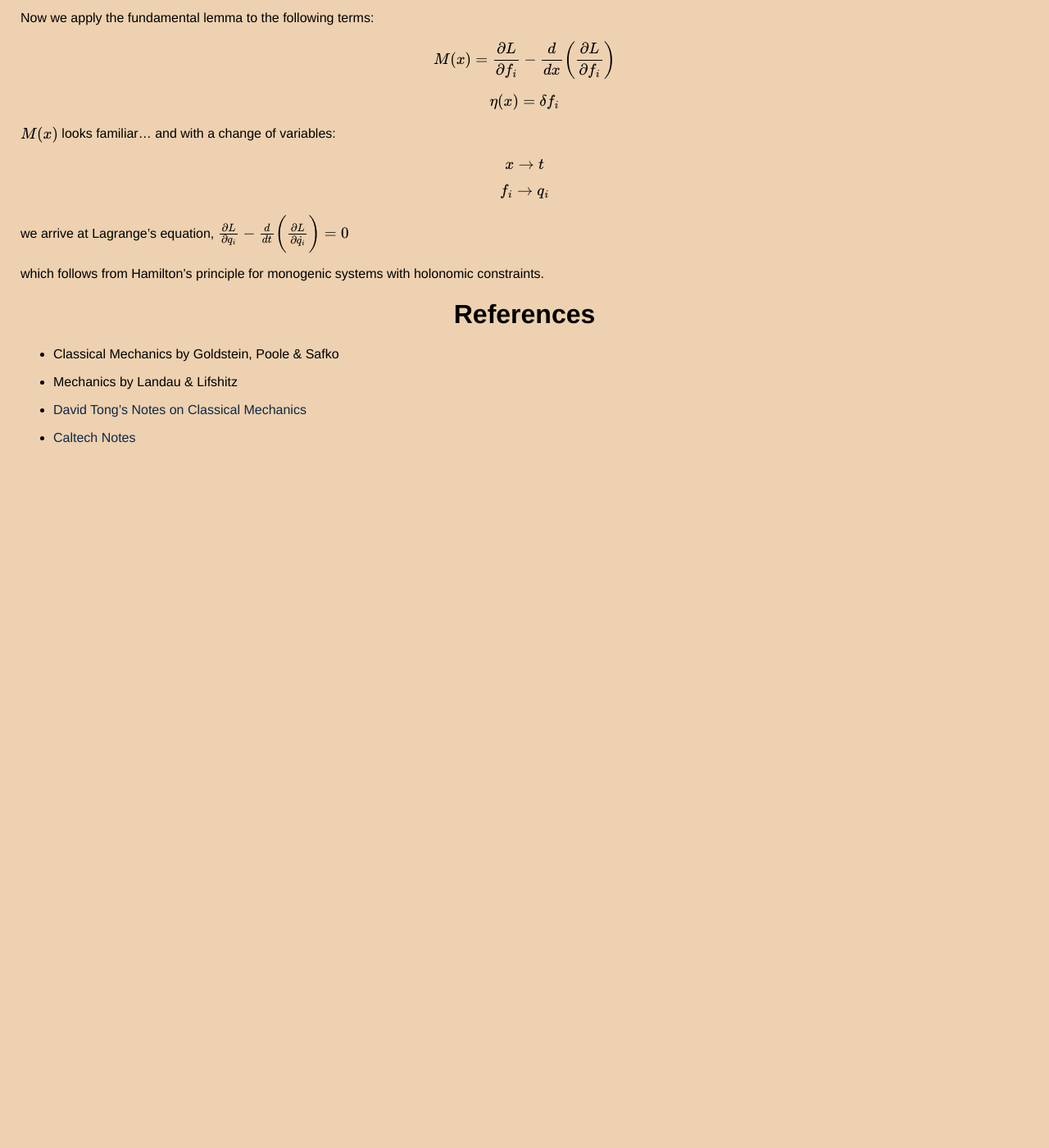
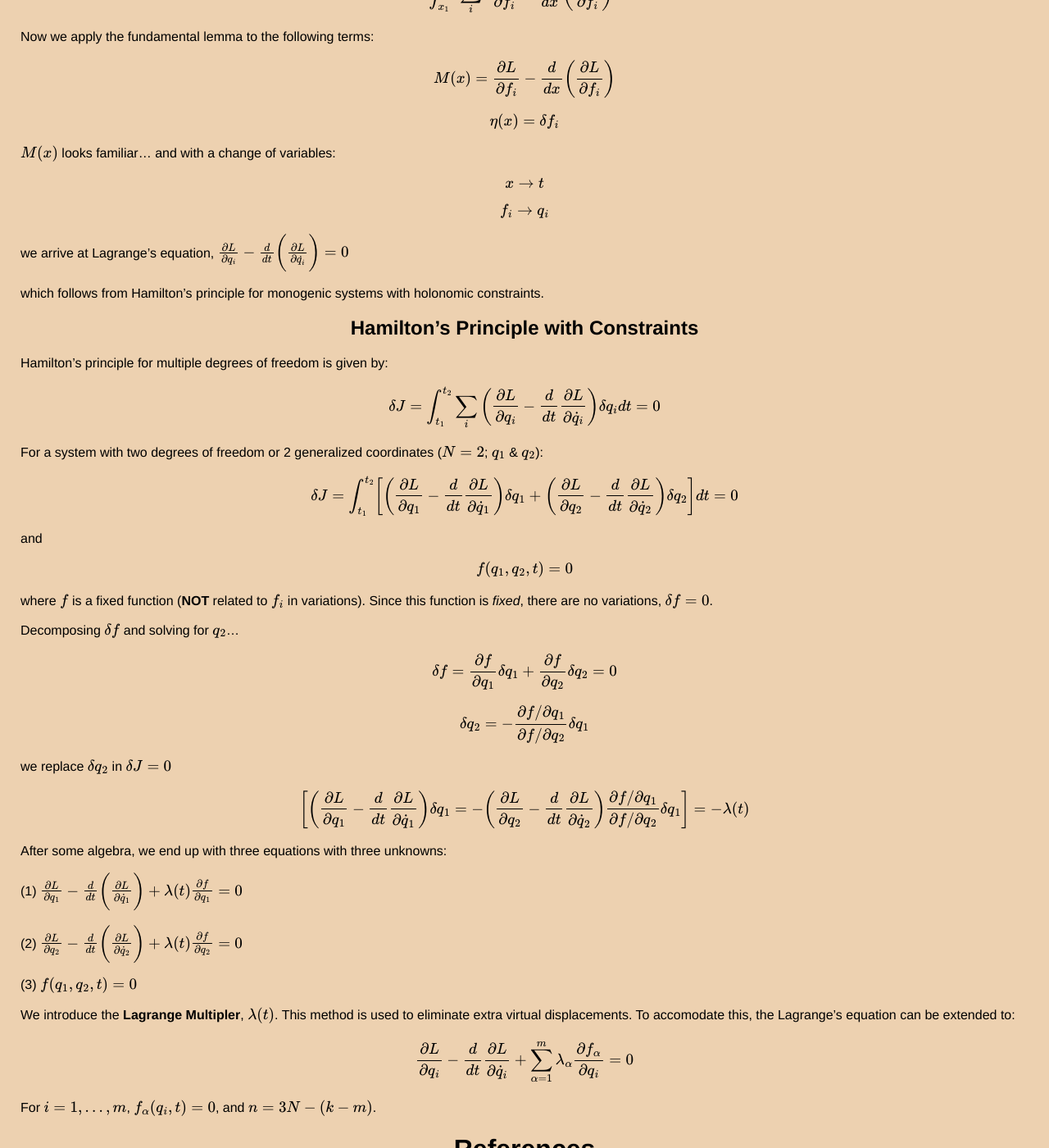
Before and after one commit to thaihangchung7/thaihangchung7.github.io, a Jekyll site: the page built from _notes/classical.md, in a window 1280 px wide and 1400 px high, scrolled down 13397 px. Shown: the whole window at 82% size. Built offline with Jekyll 4.4.1, drawn with Linux system fonts in a browser that asks for light colours; formulas are drawn with MathJax 3; before the commit the page ends 13965 px from its top, so only the background shows below that; some of the changed text lies outside the part shown.

Commit message:
Hamilton's principle with constraints

```diff
--- a/_notes/classical.md
+++ b/_notes/classical.md
@@ -396,17 +396,17 @@ In the context of **monogenic systems**, we introduce the _integral principle_.
 
 Hamilton's principle is stated as:
 
-"The motion of the system from time $$ t_{1} $$ to time $$ t_{2} $$ is such that the line inegral (called the action or the action integral) is
+"The motion of the system from time $$ t_{1} $$ to time $$ t_{2} $$ is such that the line inegral (called the action or the action integral, sometimes denoted $$ S $$) is
 
-$$ I = \int_{t_{1}}^{t_{2}} L dt $$
+$$ I = \int_{t_{1}}^{t_{2}} L (q(t), \dot{q}(t), t) dt $$
 
-where $$ L $$ is the Lagrangian and has a stationary value for the actual path of motion."
+where $$ L $$ is the Lagrangian and has a stationary value for the actual path of motion." The system's true evolution is described by $$ N $$ generalized coordinates $$ \vec{q} = (q_{1}, ... , q_{N})$$ between two specific states $$ q(t_{1}) $$ and $$ q(t_{2}) $$. $$ t_{1} $$ and $$ t_{2} $$ are stationary points where the variation is $$ 0 $$ of the action functional.
 
 A good way to think the integral is the "cost" or "effort" to perform the action.
 
 For systems with constraints that are holonomic, Hamilton's principle below is nessessary and sufficient for Lagrange's equation.
 
-$$ \delta I = \delta \int_{t_{1}}^{t_{2}} L dt = 0  $$
+$$ \delta I = \delta \int_{t_{1}}^{t_{2}} L (q(t), \dot{q}(t), t) dt = 0  $$
 
 This integral represents the stability of a complex system. The variation of the line integral is $$ 0 $$. In other words, small deviation won't change the final result.
 
@@ -589,6 +589,49 @@ we arrive at Lagrange's equation, $$ \frac{\partial L}{\partial q_{i}} - \frac{d
 
 which follows from Hamilton's principle for monogenic systems with holonomic constraints.
 
+## Hamilton's Principle with Constraints
+
+Hamilton's principle for multiple degrees of freedom is given by:
+
+$$ \delta J = \int_{t_{1}}^{t_{2}} \sum_{i} \bigg( \frac{\partial L}{\partial q_{i}} - \frac{d}{dt} \frac{\partial L}{\partial \dot{q}_{i} }\bigg) \delta q_{i} dt = 0 $$
+
+For a system with two degrees of freedom or 2 generalized coordinates ($$ N = 2 $$; $$q_{1}$$ & $$q_{2}$$):
+
+
+$$ \delta J = \int_{t_{1}}^{t_{2}} \biggr[ \bigg( \frac{\partial L}{\partial q_{1}} - \frac{d}{dt} \frac{\partial L}{\partial \dot{q}_{1} }\bigg) \delta q_{1} + \bigg( \frac{\partial L}{\partial q_{2}} - \frac{d}{dt} \frac{\partial L}{\partial \dot{q}_{2} }\bigg) \delta q_{2} \biggr] dt = 0 $$
+
+and
+
+$$ f(q_{1}, q_{2}, t) = 0 $$
+
+where $$ f $$ is a fixed function (**NOT** related to $$ f_{i} $$ in variations). Since this function is _fixed_, there are no variations, $$\delta f = 0 $$.
+
+Decomposing $$ \delta f $$ and solving for $$q_{2}$$...
+
+$$ \delta f = \frac{\partial f}{\partial q_{1}} \delta q_{1} + \frac{\partial f}{\partial q_{2}} \delta q_{2} = 0 $$
+
+$$ \delta q_{2} = - \frac{\partial f/ \partial q_{1}}{\partial f / \partial q_{2}} \delta q_{1} $$
+
+we replace $$ \delta q_{2} $$ in $$ \delta J = 0$$
+
+$$ \biggr[ \bigg( \frac{\partial L}{\partial q_{1}} - \frac{d}{dt} \frac{\partial L}{\partial \dot{q}_{1} }\bigg) \delta q_{1} = -  \bigg( \frac{\partial L}{\partial q_{2}} - \frac{d}{dt} \frac{\partial L}{\partial \dot{q}_{2} }\bigg) \frac{\partial f/ \partial q_{1}}{\partial f / \partial q_{2}} \delta q_{1}  \biggr] = - \lambda(t) $$
+
+After some algebra, we end up with three equations with three unknowns:
+
+(1) $$ \frac{\partial L}{\partial q_{1}} - \frac{d}{dt} \bigg( \frac{\partial L}{\partial \dot{q}_{1}} \bigg) + \lambda(t) \frac{\partial f}{\partial q_{1} } = 0 $$
+
+
+(2)  $$ \frac{\partial L}{\partial q_{2}} - \frac{d}{dt} \bigg( \frac{\partial L}{\partial \dot{q}_{2}} \bigg) + \lambda(t) \frac{\partial f}{\partial q_{2} } = 0 $$
+
+(3) $$ f ( q_{1}, q_{2}, t ) = 0 $$
+
+We introduce the **Lagrange Multipler**, $$ \lambda (t) $$. This method is used to eliminate extra virtual displacements. To accomodate this, the Lagrange's equation can be extended to:
+
+$$ \frac{\partial L}{\partial q_{i}} - \frac{d}{dt} \frac{\partial L}{\partial \dot{q}_{i}} + \sum_{\alpha = 1}^{m} \lambda_{\alpha} \frac{\partial f_{\alpha}}{\partial q_{i}} = 0 $$
+
+For $$ i = 1,...,m $$, $$ f_{\alpha} (q_{i} ,t ) = 0 $$, and $$ n = 3N-(k-m) $$.
+
+
 # References
 
 + Classical Mechanics by Goldstein, Poole & Safko
```
